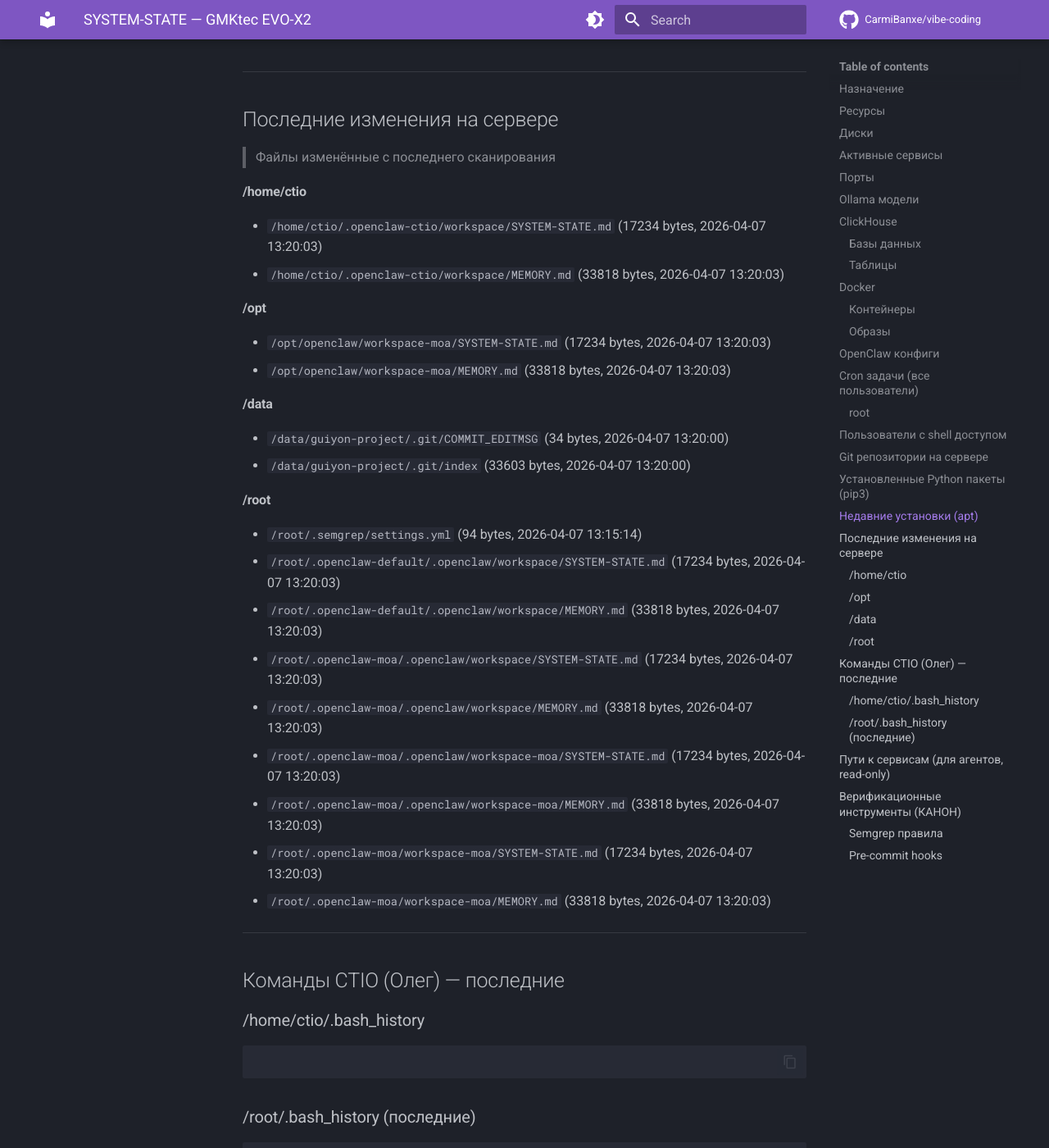
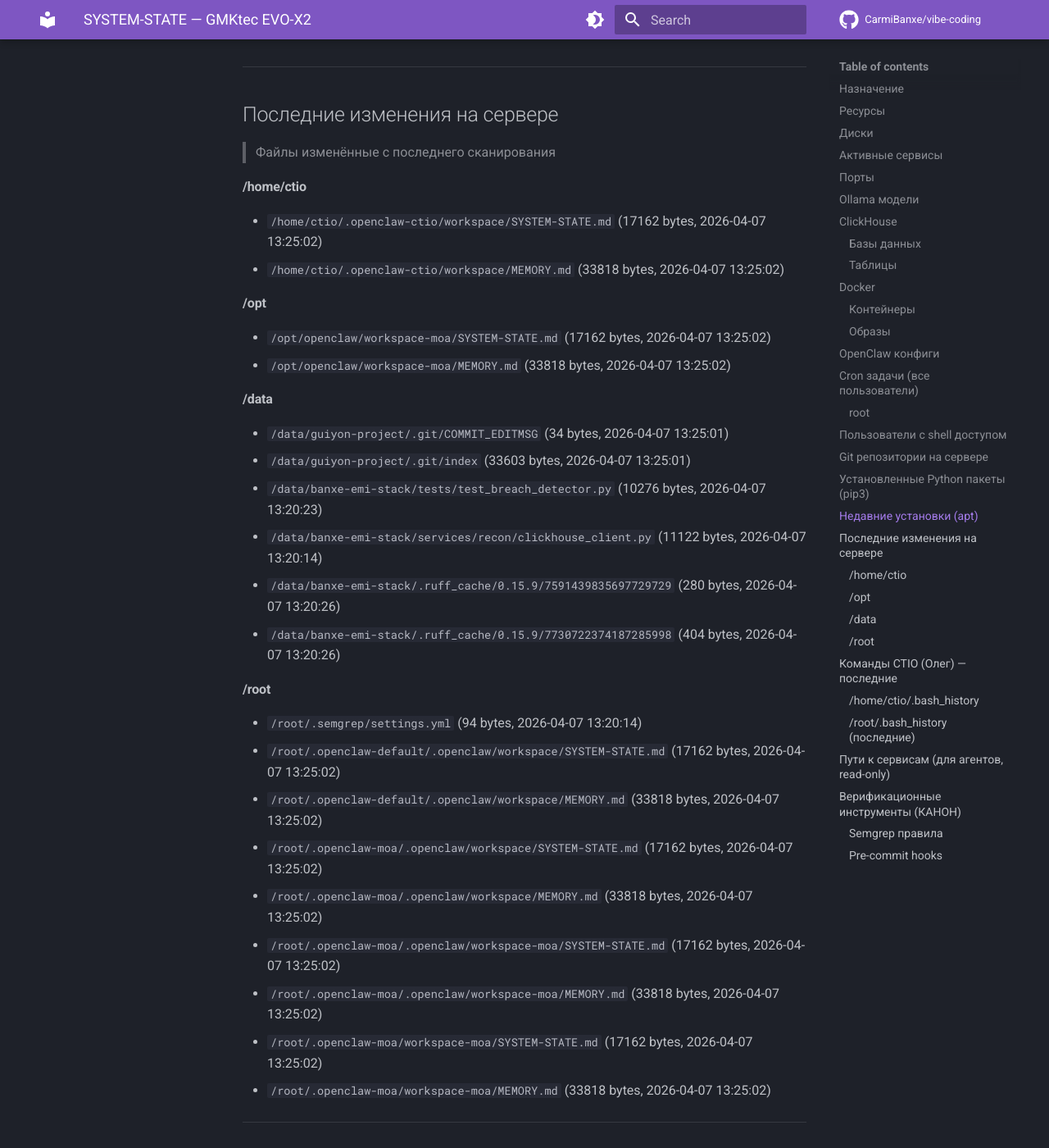
Before and after one commit to CarmiBanxe/vibe-coding, an MkDocs documentation site: the page built from docs/SYSTEM-STATE.md, in a window 1280 px wide and 1400 px high, scrolled down 14057 px. Shown: the whole window at 82% size. Built offline with MkDocs 1.6.1 and Material for MkDocs 9.7.7, drawn with Linux system fonts in a browser that asks for light colours; comment, search, counter and statistics services are not loaded; some of the changed text lies outside the part shown.

Commit message:
auto: SYSTEM-STATE v2 update (2026-04-07 13:25 CEST)

````diff
--- a/docs/SYSTEM-STATE.md
+++ b/docs/SYSTEM-STATE.md
@@ -1,6 +1,6 @@
 # SYSTEM-STATE — GMKtec EVO-X2
 > Автоматически обновляется каждые 5 минут
-> Последнее сканирование: 2026-04-07 13:20 CEST
+> Последнее сканирование: 2026-04-07 13:25 CEST
 > Источник: ctio-watcher.sh v2 (cron)
 
 ## Назначение
@@ -187,8 +186,8 @@ xrdp-sesman.service running
 | qwen3-banxe-v2:latest | 17.3 GB | 2026-04-03 |
 | qwen3-banxe:latest | 17.3 GB | 2026-04-02 |
 | qwen3:30b-a3b | 17.3 GB | 2026-04-02 |
+| huihui_ai/glm-4.7-flash-abliterated:latest | 17.5 GB | 2026-03-26 |
 | gurubot/gpt-oss-derestricted:20b | 14.7 GB | 2026-03-26 |
-| huihui_ai/glm-4.7-flash-abliterated:latest | 17.5 GB | 2026-03-26 |
 
 ## ClickHouse
 ### Базы данных
@@ -253,8 +252,8 @@ xrdp-sesman.service running
 | marble-src-marble-frontend:latest | 757MB |
 | marble-src-marble-backend:latest | 255MB |
 | andreysenov/firebase-tools:latest | 1.47GB |
+| <none>:<none> | 646MB |
 | jube.app:latest | 646MB |
-| <none>:<none> | 646MB |
 | mongo:8 | 950MB |
 | postgis/postgis:17-3.5 | 637MB |
 | postgres:17 | 453MB |
@@ -302,6 +301,7 @@ xrdp-sesman.service running
 @reboot sleep 15 && python3 /data/guiyon-project/SCRIPTS/update_tunnel_url.py
 */2 * * * * /usr/local/bin/midaz-healthcheck.sh
 0 7 * * 1-5 cd /data/banxe/banxe-emi-stack && MIDAZ_BASE_URL=http://localhost:8095 MIDAZ_ORG_ID=019d6301-32d7-70a1-bc77-0a05379ee510 MIDAZ_LEDGER_ID=019d632f-519e-7865-8a30-3c33991bba9c CLICKHOUSE_HOST=localhost STATEMENT_DIR=/data/banxe/statements bash /data/banxe/banxe-emi-stack/scripts/daily-recon.sh >> /var/log/banxe/recon.log 2>&1
+0 8 1 * * cd /data/banxe-emi-stack && bash scripts/monthly-fin060.sh >> /data/banxe/logs/fin060-cron.log 2>&1
 ```
 
 ---
@@ -384,27 +384,31 @@ xrdp-sesman.service running
 
 
 #### /home/ctio
-- `/home/ctio/.openclaw-ctio/workspace/SYSTEM-STATE.md` (17234 bytes, 2026-04-07 13:20:03)
-- `/home/ctio/.openclaw-ctio/workspace/MEMORY.md` (33818 bytes, 2026-04-07 13:20:03)
+- `/home/ctio/.openclaw-ctio/workspace/SYSTEM-STATE.md` (17162 bytes, 2026-04-07 13:25:02)
+- `/home/ctio/.openclaw-ctio/workspace/MEMORY.md` (33818 bytes, 2026-04-07 13:25:02)
 
 #### /opt
-- `/opt/openclaw/workspace-moa/SYSTEM-STATE.md` (17234 bytes, 2026-04-07 13:20:03)
-- `/opt/openclaw/workspace-moa/MEMORY.md` (33818 bytes, 2026-04-07 13:20:03)
+- `/opt/openclaw/workspace-moa/SYSTEM-STATE.md` (17162 bytes, 2026-04-07 13:25:02)
+- `/opt/openclaw/workspace-moa/MEMORY.md` (33818 bytes, 2026-04-07 13:25:02)
 
 #### /data
-- `/data/guiyon-project/.git/COMMIT_EDITMSG` (34 bytes, 2026-04-07 13:20:00)
-- `/data/guiyon-project/.git/index` (33603 bytes, 2026-04-07 13:20:00)
+- `/data/guiyon-project/.git/COMMIT_EDITMSG` (34 bytes, 2026-04-07 13:25:01)
+- `/data/guiyon-project/.git/index` (33603 bytes, 2026-04-07 13:25:01)
+- `/data/banxe-emi-stack/tests/test_breach_detector.py` (10276 bytes, 2026-04-07 13:20:23)
+- `/data/banxe-emi-stack/services/recon/clickhouse_client.py` (11122 bytes, 2026-04-07 13:20:14)
+- `/data/banxe-emi-stack/.ruff_cache/0.15.9/7591439835697729729` (280 bytes, 2026-04-07 13:20:26)
+- `/data/banxe-emi-stack/.ruff_cache/0.15.9/7730722374187285998` (404 bytes, 2026-04-07 13:20:26)
 
 #### /root
-- `/root/.semgrep/settings.yml` (94 bytes, 2026-04-07 13:15:14)
-- `/root/.openclaw-default/.openclaw/workspace/SYSTEM-STATE.md` (17234 bytes, 2026-04-07 13:20:03)
-- `/root/.openclaw-default/.openclaw/workspace/MEMORY.md` (33818 bytes, 2026-04-07 13:20:03)
-- `/root/.openclaw-moa/.openclaw/workspace/SYSTEM-STATE.md` (17234 bytes, 2026-04-07 13:20:03)
-- `/root/.openclaw-moa/.openclaw/workspace/MEMORY.md` (33818 bytes, 2026-04-07 13:20:03)
-- `/root/.openclaw-moa/.openclaw/workspace-moa/SYSTEM-STATE.md` (17234 bytes, 2026-04-07 13:20:03)
-- `/root/.openclaw-moa/.openclaw/workspace-moa/MEMORY.md` (33818 bytes, 2026-04-07 13:20:03)
-- `/root/.openclaw-moa/workspace-moa/SYSTEM-STATE.md` (17234 bytes, 2026-04-07 13:20:03)
-- `/root/.openclaw-moa/workspace-moa/MEMORY.md` (33818 bytes, 2026-04-07 13:20:03)
+- `/root/.semgrep/settings.yml` (94 bytes, 2026-04-07 13:20:14)
+- `/root/.openclaw-default/.openclaw/workspace/SYSTEM-STATE.md` (17162 bytes, 2026-04-07 13:25:02)
+- `/root/.openclaw-default/.openclaw/workspace/MEMORY.md` (33818 bytes, 2026-04-07 13:25:02)
+- `/root/.openclaw-moa/.openclaw/workspace/SYSTEM-STATE.md` (17162 bytes, 2026-04-07 13:25:02)
+- `/root/.openclaw-moa/.openclaw/workspace/MEMORY.md` (33818 bytes, 2026-04-07 13:25:02)
+- `/root/.openclaw-moa/.openclaw/workspace-moa/SYSTEM-STATE.md` (17162 bytes, 2026-04-07 13:25:02)
+- `/root/.openclaw-moa/.openclaw/workspace-moa/MEMORY.md` (33818 bytes, 2026-04-07 13:25:02)
+- `/root/.openclaw-moa/workspace-moa/SYSTEM-STATE.md` (17162 bytes, 2026-04-07 13:25:02)
+- `/root/.openclaw-moa/workspace-moa/MEMORY.md` (33818 bytes, 2026-04-07 13:25:02)
 
 ---
 
````
Also changed, not shown: other parts of docs/SYSTEM-STATE.md (+3 -4 lines).
